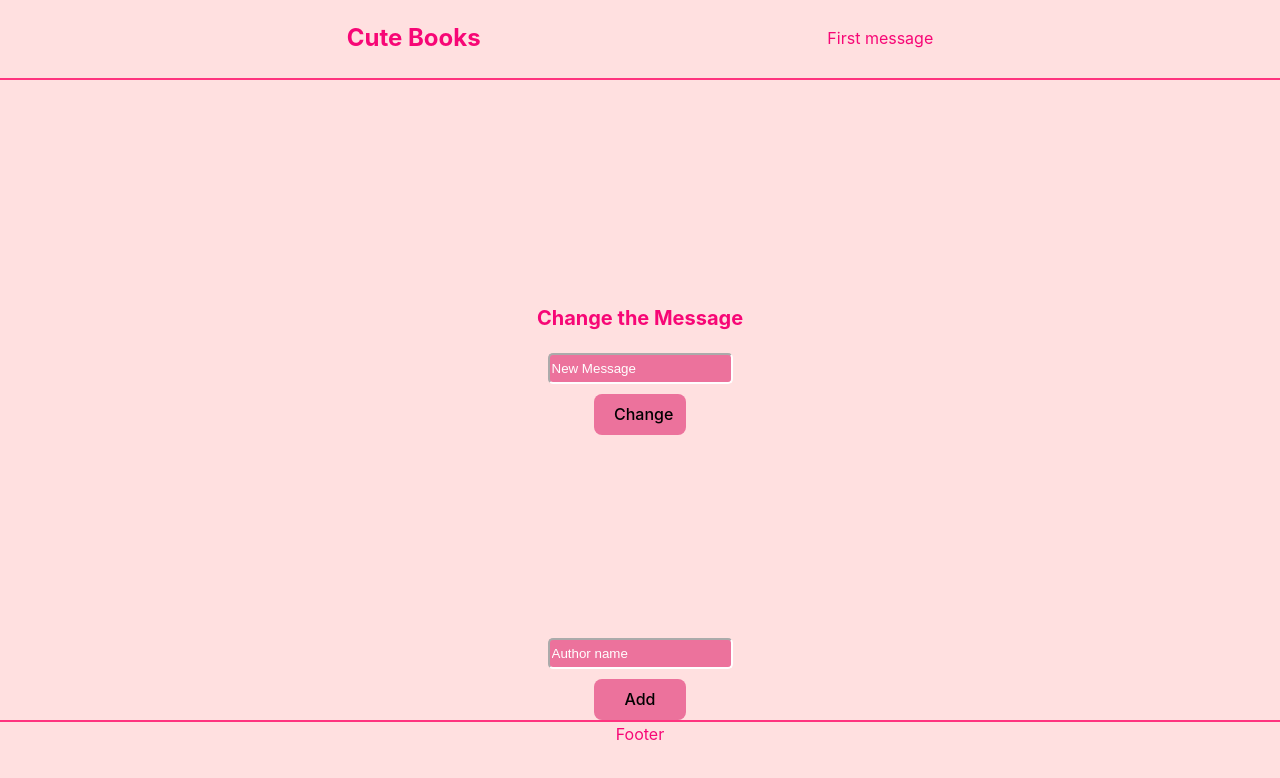
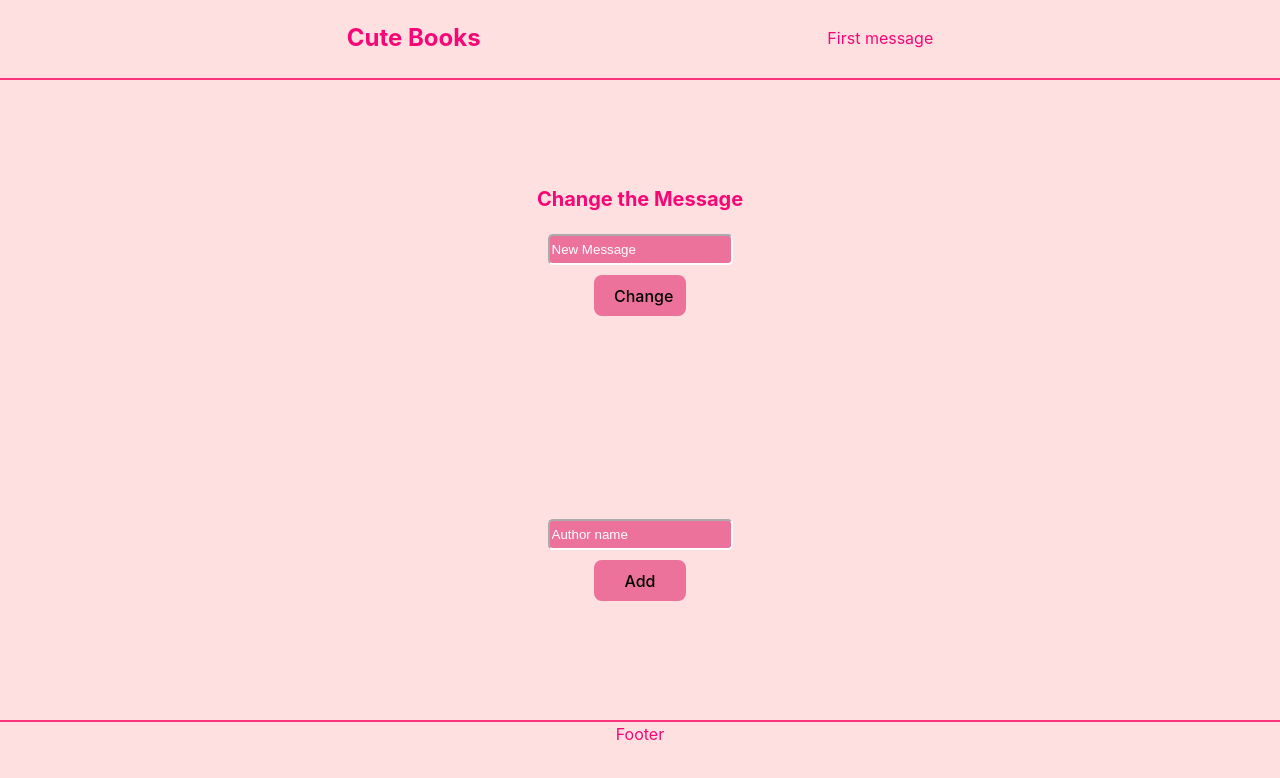
Before and after one commit to lyssandraa/week8react, a React (Vite) app: page / in a window 1280 px wide. Shown: the top 778 px of the page. Built offline with nearby package versions, Linux system fonts and the light colour scheme.

Commit message:
fix: adjust css

```diff
--- a/src/components/addAuthor/AddAuthor.css
+++ b/src/components/addAuthor/AddAuthor.css
@@ -0,0 +1,29 @@
+.wrapper {
+  width: 100vw;
+  height: 80vh;
+  display: flex;
+  flex-direction: column;
+  justify-content: center;
+  align-items: center;
+}
+
+form {
+  display: flex;
+  flex-direction: column;
+  justify-content: center;
+  align-items: center;
+  gap: 10px;
+}
+
+input {
+  background-color: #ec729c;
+  color: white;
+  border-color: white;
+  height: 25px;
+  border-radius: 5px;
+}
+
+button {
+  background-color: #ec729c;
+  width: 50%;
+}
--- a/src/components/addAuthor/AddAuthor.jsx
+++ b/src/components/addAuthor/AddAuthor.jsx
@@ -15,7 +15,7 @@ const AddAuthor = () => {
   };
 
   return (
-    <div>
+    <div className="wrapper">
       <form onSubmit={submitHandler}>
         <input
           placeholder="Author name"
--- a/src/components/messageContainer/MessageContainer.css
+++ b/src/components/messageContainer/MessageContainer.css
@@ -1,5 +1,5 @@
 .wrapper {
-  width: 100%;
+  width: 100vw;
   height: 80vh;
   display: flex;
   flex-direction: column;
```
